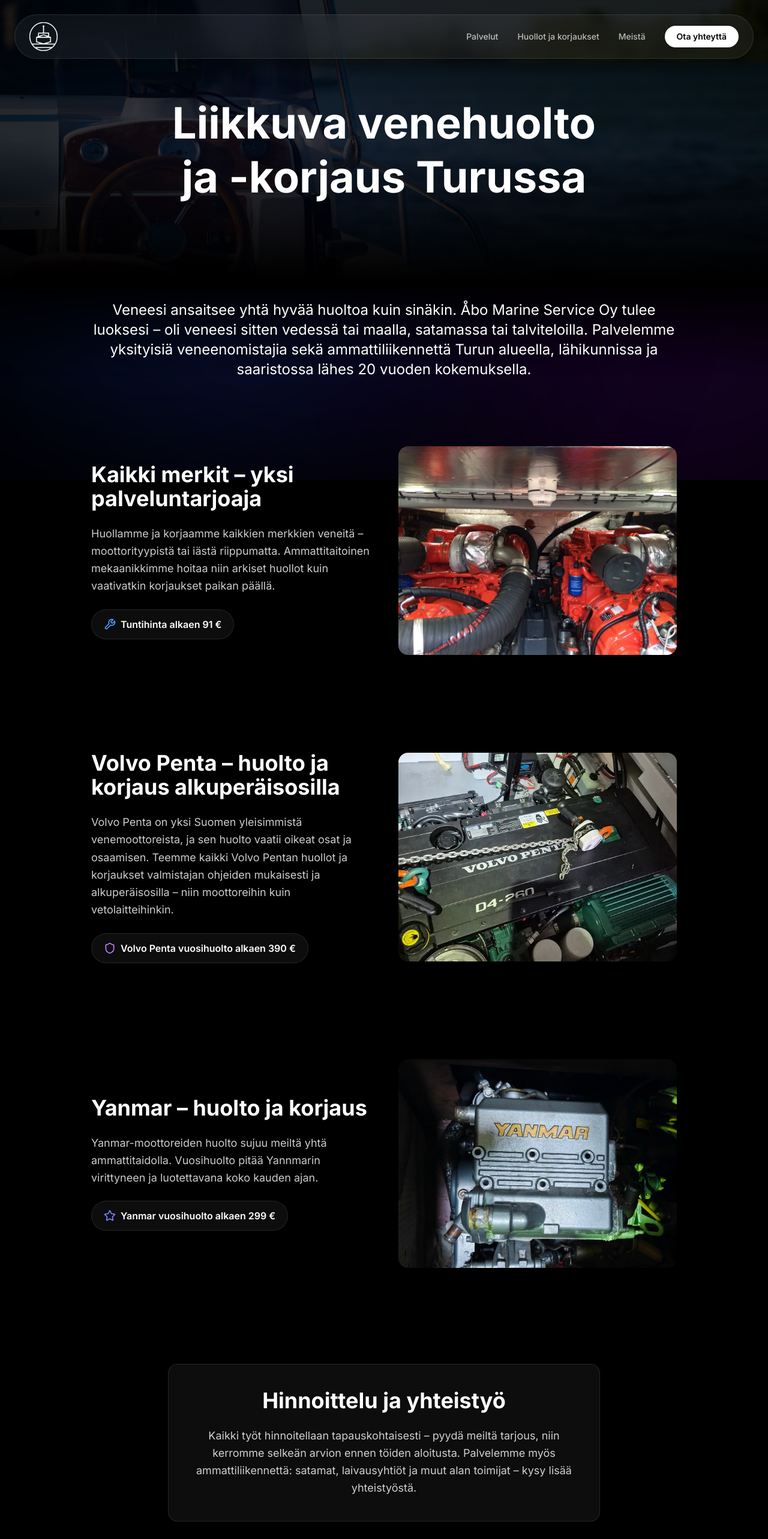
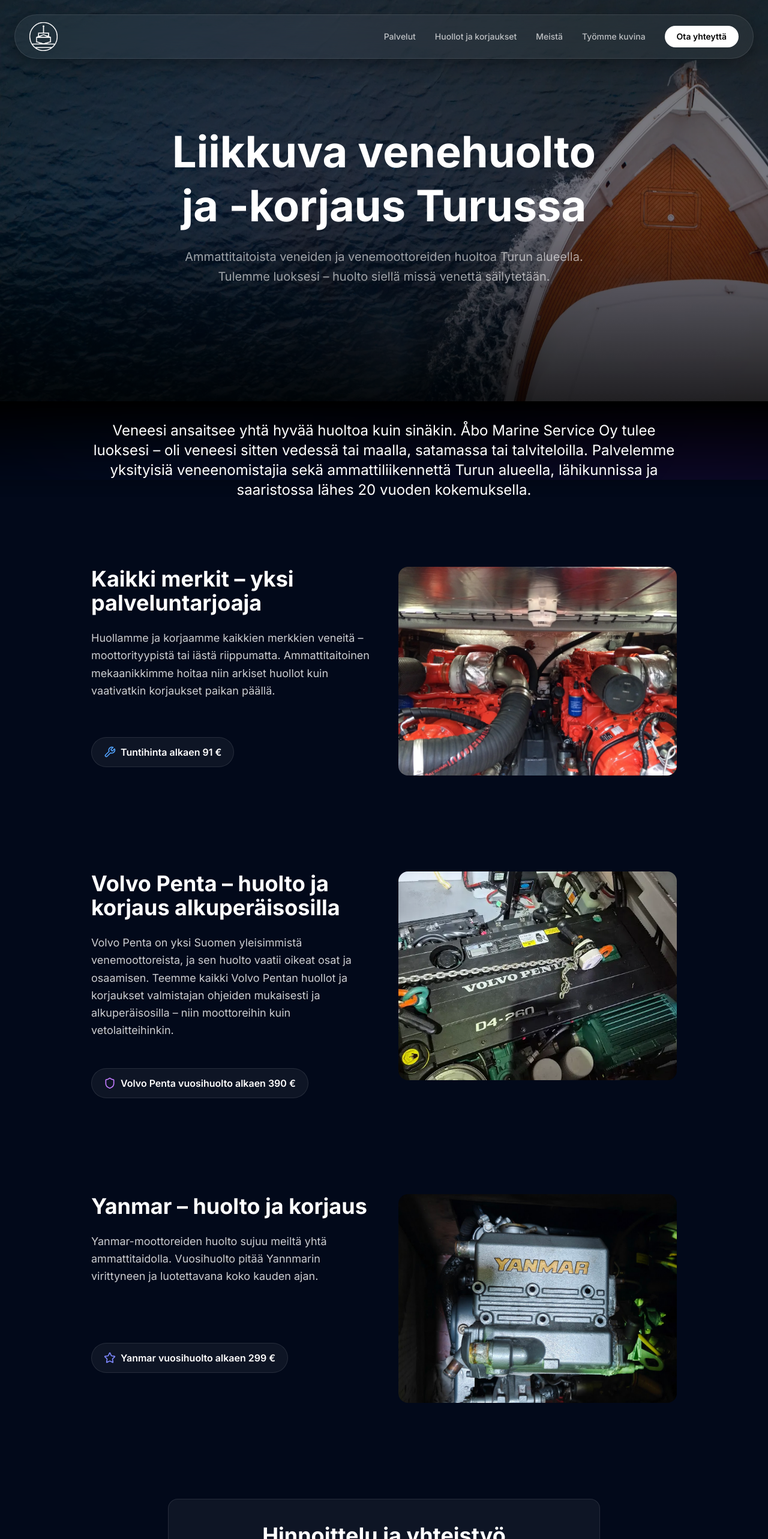
Before and after one commit to leob0i/Abo-Marine, a Next.js app: page /huollot in a window 1280 px wide. Shown: the top 2566 px of the page at 60% size. Built offline with nearby package versions, Linux system fonts and the light colour scheme.

Commit message:
kuvaava viesti tähän

```diff
--- a/app/huollot/page.tsx
+++ b/app/huollot/page.tsx
@@ -9,26 +9,26 @@ import { Wrench, Star, Shield } from "lucide-react"
 
 export default function HuollotPage() {
   return (
-    <main className="min-h-screen bg-black text-white selection:bg-blue-500/30">
+    <main className="min-h-screen bg-[#02091a] text-white selection:bg-blue-500/30">
       <div className="fixed inset-0 overflow-hidden pointer-events-none z-0">
-        <div className="absolute top-[-10%] left-[-10%] w-[60vw] h-[60vw] bg-blue-600/15 rounded-full blur-[150px] animate-blob" />
-        <div className="absolute top-[30%] right-[-15%] w-[50vw] h-[50vw] bg-purple-600/15 rounded-full blur-[150px] animate-blob animation-delay-2000" />
-        <div className="absolute bottom-[10%] left-[15%] w-[55vw] h-[55vw] bg-indigo-600/15 rounded-full blur-[150px] animate-blob animation-delay-4000" />
+        <div className="absolute top-[-10%] left-[-10%] w-[60vw] h-[60vw] md:bg-blue-600/15 bg-blue-500/35 rounded-full blur-[100px] md:blur-[150px] animate-blob" />
+        <div className="absolute top-[30%] right-[-15%] w-[50vw] h-[50vw] md:bg-purple-600/15 bg-blue-600/30 rounded-full blur-[100px] md:blur-[150px] animate-blob animation-delay-2000" />
+        <div className="absolute bottom-[10%] left-[15%] w-[55vw] h-[55vw] md:bg-indigo-600/15 bg-indigo-500/30 rounded-full blur-[100px] md:blur-[150px] animate-blob animation-delay-4000" />
       </div>
 
       <div className="relative z-10">
         <Navbar />
 
         {/* Hero */}
-        <div className="relative pt-40 pb-32 overflow-hidden">
+        <div className="relative pt-52 pb-48 overflow-hidden">
           <Image
-            src="/ruorivene.webp"
+            src="/vene.keula.webp"
             alt=""
             fill
-            className="object-cover opacity-40"
+            className="object-cover opacity-65"
             priority
           />
-          <div className="absolute inset-0 bg-gradient-to-b from-black/60 via-black/50 to-black" />
+          <div className="absolute inset-0 bg-gradient-to-b from-black/30 via-black/25 to-black/80" />
           <div className="container mx-auto px-6 max-w-5xl relative z-10">
             <motion.div
               initial={{ opacity: 0, y: 24 }}
@@ -39,6 +39,15 @@ export default function HuollotPage() {
               <h1 className="text-5xl md:text-7xl font-bold text-white leading-tight">
                 Liikkuva venehuolto<br className="hidden md:block" /> ja -korjaus Turussa
               </h1>
+              <motion.p
+                initial={{ opacity: 0, y: 24 }}
+                animate={{ opacity: 1, y: 0 }}
+                transition={{ duration: 0.7, delay: 0.15 }}
+                className="text-lg md:text-xl text-white/60 max-w-2xl mx-auto mt-6 leading-relaxed"
+              >
+                Ammattitaitoista veneiden ja venemoottoreiden huoltoa Turun alueella.
+                Tulemme luoksesi – huolto siellä missä venettä säilytetään.
+              </motion.p>
             </motion.div>
           </div>
         </div>
@@ -62,30 +71,27 @@ export default function HuollotPage() {
         {/* Osuus 2 – Kaikki merkit */}
         <section className="py-20">
           <div className="container mx-auto px-6 max-w-5xl">
-            <div className="grid md:grid-cols-2 gap-12 items-center">
+            <div className="grid grid-cols-1 md:grid-cols-2 gap-12 items-start">
               <motion.div
                 initial={{ opacity: 0, x: -24 }}
                 whileInView={{ opacity: 1, x: 0 }}
                 viewport={{ once: true }}
                 transition={{ duration: 0.7 }}
+                className="md:row-start-1 md:col-start-1"
               >
                 <h2 className="text-3xl md:text-4xl font-bold text-white mb-6">
                   Kaikki merkit – yksi palveluntarjoaja
                 </h2>
-                <p className="text-white/80 text-lg leading-relaxed mb-4">
+                <p className="text-white/80 text-lg leading-relaxed">
                   Huollamme ja korjaamme kaikkien merkkien veneitä – moottorityypistä tai iästä riippumatta. Ammattitaitoinen mekaanikkimme hoitaa niin arkiset huollot kuin vaativatkin korjaukset paikan päällä.
                 </p>
-                <div className="inline-flex items-center gap-2 mt-2 px-5 py-3 rounded-full bg-white/5 border border-white/10">
-                  <Wrench className="w-5 h-5 text-blue-400" />
-                  <span className="text-white font-semibold">Tuntihinta alkaen 91 €</span>
-                </div>
               </motion.div>
               <motion.div
                 initial={{ opacity: 0, x: 24 }}
                 whileInView={{ opacity: 1, x: 0 }}
                 viewport={{ once: true }}
                 transition={{ duration: 0.7, delay: 0.1 }}
-                className="relative rounded-2xl overflow-hidden aspect-[4/3]"
+                className="relative rounded-2xl overflow-hidden aspect-[4/3] md:row-start-1 md:row-end-3 md:col-start-2"
               >
                 <Image
                   src="/venekone.webp"
@@ -94,6 +100,18 @@ export default function HuollotPage() {
                   className="object-cover"
                 />
               </motion.div>
+              <motion.div
+                initial={{ opacity: 0, x: -24 }}
+                whileInView={{ opacity: 1, x: 0 }}
+                viewport={{ once: true }}
+                transition={{ duration: 0.7, delay: 0.15 }}
+                className="md:row-start-2 md:col-start-1"
+              >
+                <div className="inline-flex items-center gap-2 px-5 py-3 rounded-full bg-white/5 border border-white/10">
+                  <Wrench className="w-5 h-5 text-blue-400" />
+                  <span className="text-white font-semibold">Tuntihinta alkaen 91 €</span>
+                </div>
+              </motion.div>
             </div>
           </div>
         </section>
@@ -101,13 +119,27 @@ export default function HuollotPage() {
         {/* Osuus 3 – Volvo Penta */}
         <section className="py-20">
           <div className="container mx-auto px-6 max-w-5xl">
-            <div className="grid md:grid-cols-2 gap-12 items-center">
+            <div className="grid grid-cols-1 md:grid-cols-2 gap-12 items-start">
               <motion.div
                 initial={{ opacity: 0, x: -24 }}
                 whileInView={{ opacity: 1, x: 0 }}
                 viewport={{ once: true }}
                 transition={{ duration: 0.7 }}
-                className="relative rounded-2xl overflow-hidden aspect-[4/3] md:order-last"
+                className="md:row-start-1 md:col-start-1"
+              >
+                <h2 className="text-3xl md:text-4xl font-bold text-white mb-6">
+                  Volvo Penta – huolto ja korjaus alkuperäisosilla
+                </h2>
+                <p className="text-white/80 text-lg leading-relaxed">
+                  Volvo Penta on yksi Suomen yleisimmistä venemoottoreista, ja sen huolto vaatii oikeat osat ja osaamisen. Teemme kaikki Volvo Pentan huollot ja korjaukset valmistajan ohjeiden mukaisesti ja alkuperäisosilla – niin moottoreihin kuin vetolaitteihinkin.
+                </p>
+              </motion.div>
+              <motion.div
+                initial={{ opacity: 0, x: 24 }}
+                whileInView={{ opacity: 1, x: 0 }}
+                viewport={{ once: true }}
+                transition={{ duration: 0.7, delay: 0.1 }}
+                className="relative rounded-2xl overflow-hidden aspect-[4/3] md:row-start-1 md:row-end-3 md:col-start-2"
               >
                 <Image
                   src="/volvopenta.webp"
@@ -117,19 +149,13 @@ export default function HuollotPage() {
                 />
               </motion.div>
               <motion.div
-                initial={{ opacity: 0, x: 24 }}
+                initial={{ opacity: 0, x: -24 }}
                 whileInView={{ opacity: 1, x: 0 }}
                 viewport={{ once: true }}
-                transition={{ duration: 0.7, delay: 0.1 }}
-                className="md:order-first"
+                transition={{ duration: 0.7, delay: 0.15 }}
+                className="md:row-start-2 md:col-start-1"
               >
-                <h2 className="text-3xl md:text-4xl font-bold text-white mb-6">
-                  Volvo Penta – huolto ja korjaus alkuperäisosilla
-                </h2>
-                <p className="text-white/80 text-lg leading-relaxed mb-4">
-                  Volvo Penta on yksi Suomen yleisimmistä venemoottoreista, ja sen huolto vaatii oikeat osat ja osaamisen. Teemme kaikki Volvo Pentan huollot ja korjaukset valmistajan ohjeiden mukaisesti ja alkuperäisosilla – niin moottoreihin kuin vetolaitteihinkin.
-                </p>
-                <div className="inline-flex items-center gap-2 mt-2 px-5 py-3 rounded-full bg-white/5 border border-white/10">
+                <div className="inline-flex items-center gap-2 px-5 py-3 rounded-full bg-white/5 border border-white/10">
                   <Shield className="w-5 h-5 text-purple-400" />
                   <span className="text-white font-semibold">Volvo Penta vuosihuolto alkaen 390 €</span>
                 </div>
@@ -141,30 +167,27 @@ export default function HuollotPage() {
         {/* Osuus 4 – Yanmar */}
         <section className="py-20">
           <div className="container mx-auto px-6 max-w-5xl">
-            <div className="grid md:grid-cols-2 gap-12 items-center">
+            <div className="grid grid-cols-1 md:grid-cols-2 gap-12 items-start">
               <motion.div
                 initial={{ opacity: 0, x: -24 }}
                 whileInView={{ opacity: 1, x: 0 }}
                 viewport={{ once: true }}
                 transition={{ duration: 0.7 }}
+                className="md:row-start-1 md:col-start-1"
               >
                 <h2 className="text-3xl md:text-4xl font-bold text-white mb-6">
                   Yanmar – huolto ja korjaus
                 </h2>
-                <p className="text-white/80 text-lg leading-relaxed mb-4">
+                <p className="text-white/80 text-lg leading-relaxed">
                   Yanmar-moottoreiden huolto sujuu meiltä yhtä ammattitaidolla. Vuosihuolto pitää Yannmarin virittyneen ja luotettavana koko kauden ajan.
                 </p>
-                <div className="inline-flex items-center gap-2 mt-2 px-5 py-3 rounded-full bg-white/5 border border-white/10">
-                  <Star className="w-5 h-5 text-indigo-400" />
-                  <span className="text-white font-semibold">Yanmar vuosihuolto alkaen 299 €</span>
-                </div>
               </motion.div>
               <motion.div
                 initial={{ opacity: 0, x: 24 }}
                 whileInView={{ opacity: 1, x: 0 }}
                 viewport={{ once: true }}
                 transition={{ duration: 0.7, delay: 0.1 }}
-                className="relative rounded-2xl overflow-hidden aspect-[4/3]"
+                className="relative rounded-2xl overflow-hidden aspect-[4/3] md:row-start-1 md:row-end-3 md:col-start-2"
               >
                 <Image
                   src="/yanmar.jpg"
@@ -172,6 +195,18 @@ export default function HuollotPage() {
                   fill
                   className="object-cover"
                 />
+              </motion.div>
+              <motion.div
+                initial={{ opacity: 0, x: -24 }}
+                whileInView={{ opacity: 1, x: 0 }}
+                viewport={{ once: true }}
+                transition={{ duration: 0.7, delay: 0.15 }}
+                className="md:row-start-2 md:col-start-1"
+              >
+                <div className="inline-flex items-center gap-2 px-5 py-3 rounded-full bg-white/5 border border-white/10">
+                  <Star className="w-5 h-5 text-indigo-400" />
+                  <span className="text-white font-semibold">Yanmar vuosihuolto alkaen 299 €</span>
+                </div>
               </motion.div>
             </div>
           </div>
--- a/components/about.tsx
+++ b/components/about.tsx
@@ -93,7 +93,7 @@ export function About() {
           transition={{ duration: 0.7, delay: 0.55 }}
           className="mt-6"
         >
-          <h2 className="relative z-20 text-2xl font-semibold text-white mb-8">Työmme kuvina</h2>
+          <h2 id="galleria" className="relative z-20 text-2xl font-semibold text-white mb-8">Työmme kuvina</h2>
           <div className="grid grid-cols-3 gap-4">
           {[
             "/konehuone.vihreä.jpg",
--- a/components/hero.tsx
+++ b/components/hero.tsx
@@ -8,7 +8,7 @@ export function Hero() {
   return (
     <section className="relative min-h-screen flex items-center justify-center overflow-hidden pt-20">
       <Image
-        src="/herevene.webp"
+        src="/herevene1.jpg"
         alt="Vene"
         fill
         className="object-cover object-center"
--- a/components/navbar.tsx
+++ b/components/navbar.tsx
@@ -17,9 +17,10 @@ export function Navbar() {
   })
 
   const navLinks = [
-    { name: "Palvelut", href: "#services" },
+    { name: "Palvelut", href: "/#services" },
     { name: "Huollot ja korjaukset", href: "/huollot" },
     { name: "Meistä", href: "/meista" },
+    { name: "Työmme kuvina", href: "/meista#galleria" },
   ]
 
   return (
```
Also changed, not shown: app/page.tsx (+4 -5 lines), components/services.tsx (+6 -6 lines), public/herevene1.jpg (added), public/vene.keula.webp (added).
